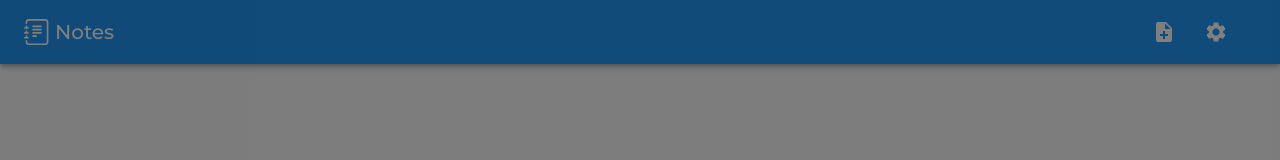
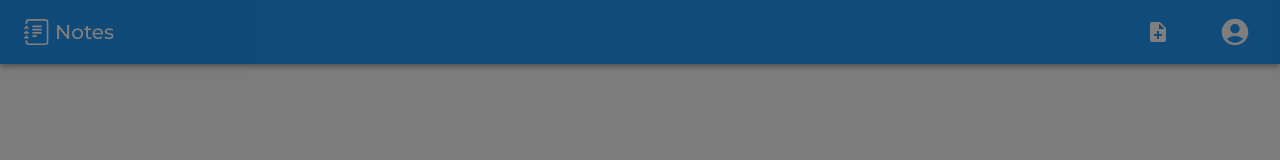
Before and after one commit to tothlevente/notes, a React (Vite) app: page / in a window 1280 px wide. Shown: the top 160 px of the page. Built offline with nearby package versions, Linux system fonts and the light colour scheme.

Commit message:
Developments

```diff
--- a/package.json
+++ b/package.json
@@ -1,7 +1,7 @@
 {
   "name": "notes",
   "private": true,
-  "version": "1.1.0",
+  "version": "1.2.0",
   "type": "module",
   "scripts": {
     "dev": "vite",
--- /dev/null
+++ b/src/components/AccountMenu.tsx
@@ -0,0 +1,101 @@
+import AccountCircleIcon from "@mui/icons-material/AccountCircle";
+import ListItemIcon from "@mui/material/ListItemIcon";
+import Settings from "@mui/icons-material/Settings";
+import IconButton from "@mui/material/IconButton";
+import Logout from "@mui/icons-material/Logout";
+import MenuItem from "@mui/material/MenuItem";
+import Tooltip from "@mui/material/Tooltip";
+import Menu from "@mui/material/Menu";
+import Box from "@mui/material/Box";
+
+import { grey } from "@mui/material/colors";
+import { useState } from "react";
+
+export default function AccountMenu({
+  handleLogout,
+  handleSettings,
+  isEncrypted,
+}: any) {
+  const [anchorEl, setAnchorEl] = useState<null | HTMLElement>(null);
+
+  const open = Boolean(anchorEl);
+
+  const handleClick = (event: React.MouseEvent<HTMLElement>) => {
+    setAnchorEl(event.currentTarget);
+  };
+
+  const handleClose = () => {
+    setAnchorEl(null);
+  };
+
+  return (
+    <>
+      <Box sx={{ display: "flex", alignItems: "center", textAlign: "center" }}>
+        <Tooltip title="Account settings">
+          <IconButton
+            onClick={handleClick}
+            size="small"
+            sx={{ ml: 2 }}
+            aria-controls={open ? "account-menu" : undefined}
+            aria-haspopup="true"
+            aria-expanded={open ? "true" : undefined}
+          >
+            <AccountCircleIcon sx={{ width: 32, height: 32, color: grey[50] }} />
+          </IconButton>
+        </Tooltip>
+      </Box>
+      <Menu
+        anchorEl={anchorEl}
+        id="account-menu"
+        open={open}
+        onClose={handleClose}
+        onClick={handleClose}
+        slotProps={{
+          paper: {
+            elevation: 0,
+            sx: {
+              overflow: "visible",
+              filter: `drop-shadow(0px 2px 8px ${grey[900]})`,
+              mt: 1.5,
+              "& .MuiAvatar-root": {
+                width: 32,
+                height: 32,
+                ml: -0.5,
+                mr: 1,
+              },
+              "&::before": {
+                content: '""',
+                display: "block",
+                position: "absolute",
+                top: 0,
+                right: 14,
+                width: 10,
+                height: 10,
+                bgcolor: "background.paper",
+                transform: "translateY(-50%) rotate(45deg)",
+                zIndex: 0,
+              },
+            },
+          },
+        }}
+        transformOrigin={{ horizontal: "right", vertical: "top" }}
+        anchorOrigin={{ horizontal: "right", vertical: "bottom" }}
+      >
+        <MenuItem onClick={handleSettings}>
+          <ListItemIcon>
+            <Settings fontSize="small" />
+          </ListItemIcon>
+          Settings
+        </MenuItem>
+        {isEncrypted ? (
+          <MenuItem onClick={handleLogout}>
+            <ListItemIcon>
+              <Logout fontSize="small" />
+            </ListItemIcon>
+            Logout
+          </MenuItem>
+        ) : null}
+      </Menu>
+    </>
+  );
+}
--- a/src/components/Header.tsx
+++ b/src/components/Header.tsx
@@ -1,6 +1,6 @@
-import SettingsIcon from "@mui/icons-material/Settings";
 import NoteAddIcon from "@mui/icons-material/NoteAdd";
 import HeaderProps from "../interfaces/HeaderProps";
+import AccountMenu from "./AccountMenu";
 import CreateNote from "./CreateNote";
 import Logo from "./Logo";
 
@@ -16,6 +16,14 @@
   setOpenCreateNewNote,
   setOpenSettingsDialog,
 }: HeaderProps) {
+  const handleSettings = () => {
+    setOpenSettingsDialog(true);
+  };
+
+  const handleLogout = () => {
+    window.location.reload();
+  };
+
   return (
     <Box sx={{ flexGrow: 1 }}>
       <CreateNote
@@ -48,18 +56,11 @@
               <NoteAddIcon />
             </IconButton>
           </Tooltip>
-          <Tooltip title="Open settings">
-            <IconButton
-              size="large"
-              edge="start"
-              color="inherit"
-              aria-label="open settings"
-              sx={{ mr: 2 }}
-              onClick={() => setOpenSettingsDialog(true)}
-            >
-              <SettingsIcon />
-            </IconButton>
-          </Tooltip>
+          <AccountMenu
+            handleLogout={handleLogout}
+            handleSettings={handleSettings}
+            isEncrypted={isEncrypted}
+          />
         </Toolbar>
       </AppBar>
     </Box>
```
